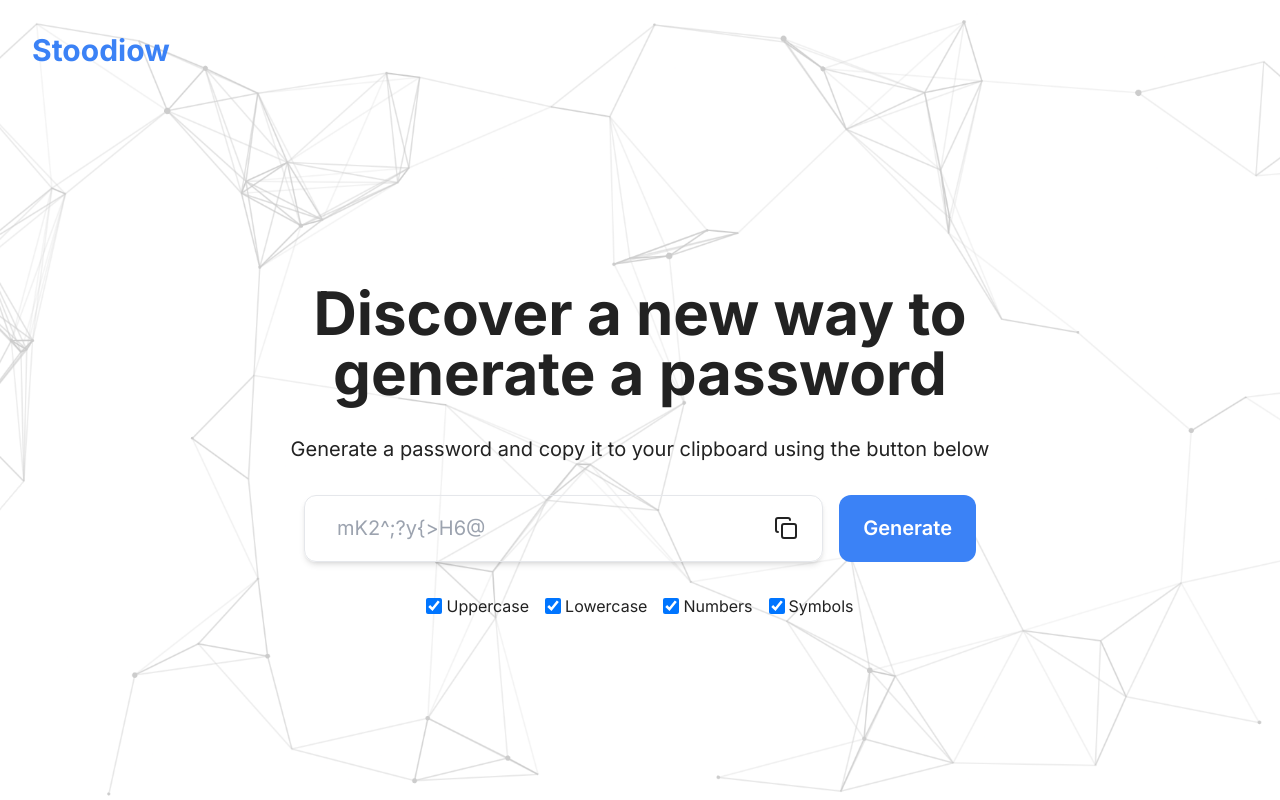
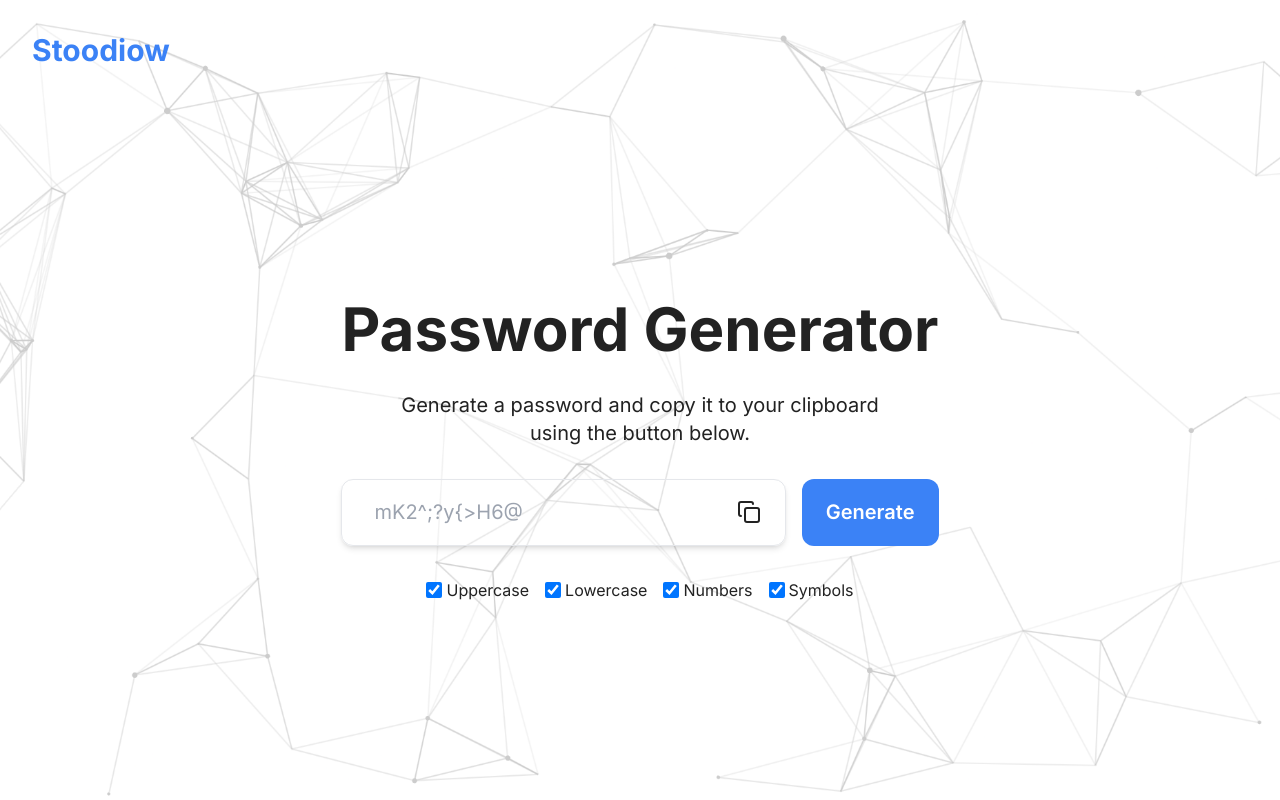
Before and after one commit to CarlosPProjects/pass-generator, a Next.js app: page / in a window 1280 px wide. Built offline with nearby package versions, Linux system fonts and the light colour scheme.

Commit message:
copy modified

```diff
--- a/src/app/page.tsx
+++ b/src/app/page.tsx
@@ -5,11 +5,11 @@ export default function Home() {
     <section className="max-w-4xl mx-auto flex-1 flex flex-col md:flex-row items-center justify-center gap-4 relative flex-wrap md:flex-nowrap overflow-hidden">
       <div className="space-y-8">
         <h1 className="text-5xl md:text-6xl font-bold text-center">
-          Discover a new way to generate a password
+          Password Generator
         </h1>
-        <p className="text-lg md:text-xl text-center">
+        <p className="text-lg md:text-xl text-center max-w-lg mx-auto">
           Generate a password and copy it to your clipboard using the button
-          below
+          below.
         </p>
         <Generator />
       </div>
```
